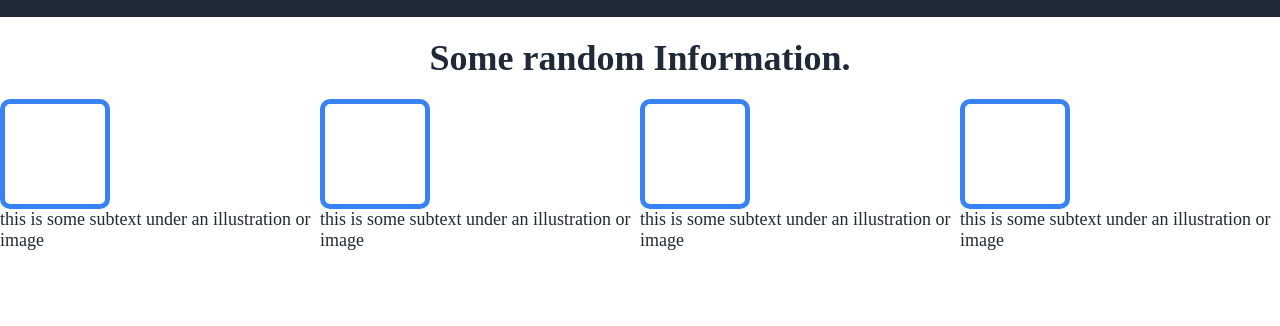
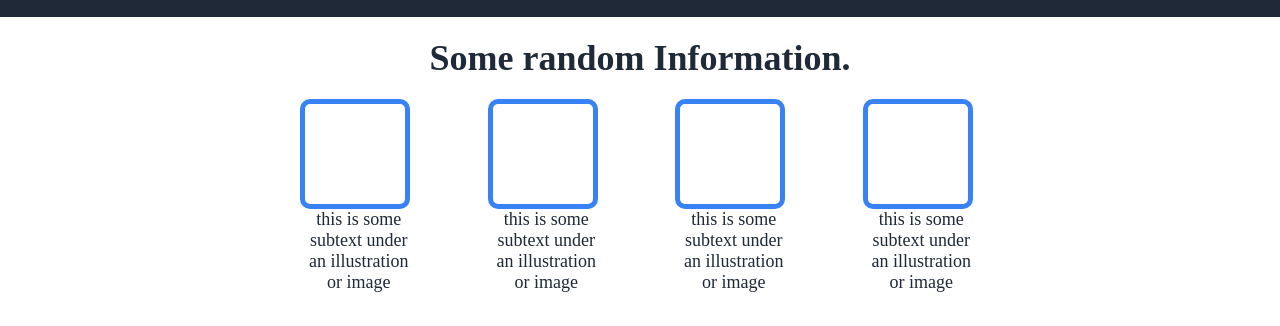
Before and after one commit to zyrobit/landing-page-top, a plain HTML site: page index.html in a window 1280 px wide. Shown: the part 474-800 px from the top of the page. Drawn offline with Linux system fonts and the light colour scheme.

Commit message:
Designed information placeholder

```diff
--- a/style.css
+++ b/style.css
@@ -73,7 +73,7 @@ button {
     font-size: 36px;
     font-weight: bold;
     color: #1F2937;
-    padding: 20px;
+    margin: 20px;
     text-align: center;
 }
 
@@ -82,6 +82,9 @@ button {
     color: #1F2937;
     display: flex;
     justify-content: center;
+    gap: 70px;
+    margin-left: 300px;
+    margin-right: 300px;
 }
 
 .square {
@@ -91,3 +94,7 @@ button {
     border-radius: 10px;
     display: flex;
 }
+
+.stage2 {
+    text-align: center;
+}
```
